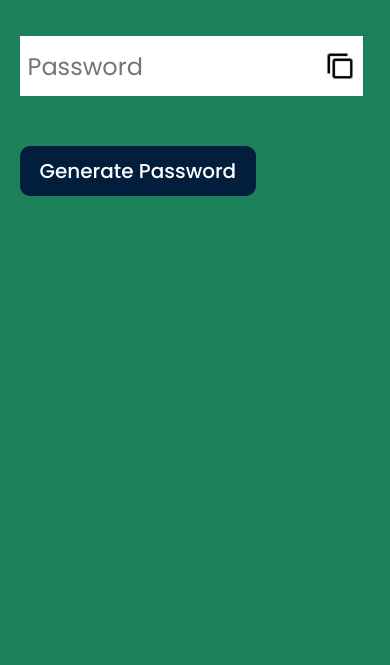
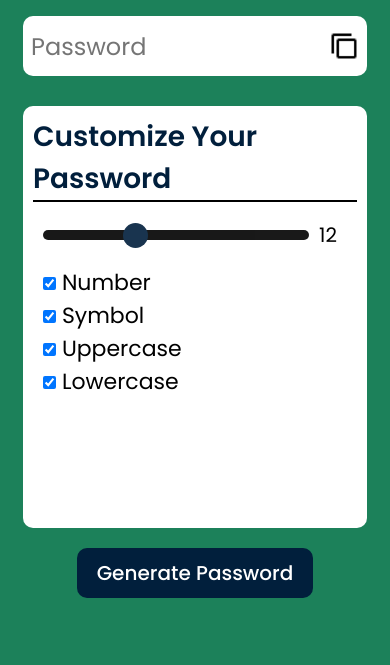
Before and after one commit to BibekPoudel855/Project_12_Password_Gen, a plain HTML site: page Project_12/index.html in a window 390 px wide. Shown: the part 179-844 px from the top of the page. Drawn offline with Linux system fonts and the light colour scheme; some packages are replaced by stand-ins of ours; a script that the page names is missing.

Commit message:
Add files via upload

```diff
--- a/Project_12/index.html
+++ b/Project_12/index.html
@@ -19,11 +19,52 @@
         <input type="text" placeholder="Password" id="pass-input">
         <img src="/Project_10_img/copy.png" alt="copy-img" id="copy-img">
     </div>
+
+    <div class="requirement">
+        <h3>Customize Your Password</h3>
+        <div class="req-inner-cont">
+            <!-- length range -->
+            <div class="range-cont">
+                <input type="range" min="8" max="20" id="range" value="12">
+                <span class="range-val">12</span>
+            </div>
+
+
+
+            <!-- symbol uprcase lowercase number chceck  -->
+        <div class="symbol-req-cont">
+        <div>
+            <input type="checkbox" id="number" checked  class="all-checkbox" value="number">
+                <label for="number">Number</label>
+        </div>
+
+        <div>
+            <input type="checkbox" id="symbol" checked class="all-checkbox" value="symbol">
+                <label for="symbol">Symbol</label>
+        </div>
+
+        <div>
+            <input type="checkbox" id="uppercase" checked class="all-checkbox" value="uppercase">
+            <label for="uppercase">Uppercase</label>
+        </div>
+
+        <div>
+            <input type="checkbox" id="lowercase" checked  class="all-checkbox" value="lowercase">
+            <label for="lowercase">Lowercase</label>
+        </div>
+
+            </div>
+        </div>
+    </div>
+
+
     <button class="generate-button">Generate Password</button>
+
     </div>
 </main>
 
 <footer></footer>
+<script src="https://cdn.jsdelivr.net/npm/sweetalert2@11"></script>
 <script src="script.js"></script>
 </body>
 </html>
--- a/Project_12/script.js
+++ b/Project_12/script.js
@@ -2,26 +2,77 @@
 const inputField=document.querySelector("#pass-input");
 const generateButton=document.querySelector(".generate-button");
 const copyImg=document.querySelector("#copy-img");
+const rangeValueSpan=document.querySelector(".range-val");
+const rangeBar=document.querySelector("#range");
+const numberCheckbox=document.querySelector("#number");
+const symbolChekbox=document.querySelector("#symbol");
+const upperCaseCheckbox=document.querySelector("#uppercase");
+const lowerCaseCheckbox=document.querySelector("#lowercase");
 // letters which password includes
-const length = 12;
+let length = rangeBar.value;
+function changeSpanVal(){
+    // range value showing
+    rangeValueSpan.innerText=rangeBar.value;
+    // length value
+    length=rangeBar.value
+}
+rangeBar.addEventListener("input",changeSpanVal);
+
+
+
 upperCase="ABCDEFGHIJKLMNOPQRSTUVWXYZ";
 const lowerCase= "abcdefghijklmnopqrstuvwxyz";
 const number="1234567890";
 const symbol="@#$!%^&*()_+=?:[]-";
 //include all lettters
 allLetters=upperCase+lowerCase+number+symbol;
-//to gen password
+
+function generateAndReturn(letter) {
+    let temp="";
+        temp += letter[Math.floor(Math.random()*letter.length)];
+    return temp;
+}
 function generatePassword() {
-    let password="";
-    while(length > password.length){
-        password = password + allLetters[Math.floor(Math.random()*allLetters.length)];
-    }
+        let password="";
+        let countLengt=0;
+        while (length>password.length) {
+            if (lowerCaseCheckbox.checked) {
+                password+=generateAndReturn(lowerCase);
+            }
+            if (upperCaseCheckbox.checked) {
+                password+=generateAndReturn(upperCase);
+            }
+            if (symbolChekbox.checked) {
+                password+=generateAndReturn(symbol);
+            }
+            if(numberCheckbox.checked){
+                password+=generateAndReturn(number);
+            }
+            if (!numberCheckbox.checked && !symbolChekbox.checked && !upperCaseCheckbox.checked && !lowerCaseCheckbox.checked) {
+                customAlert();
+                break;
+            }
+        }
+        displayPassword(password);
+}
+
+function customAlert() {
+    Swal.fire({
+        icon: "error",
+        title: "Oops...",
+        text: "Something went wrong!",
+        footer: '<a href="https://www.bibekpoudel.info.np/Error/error.html">"Why do I have this issue?"</a>'
+    });
+}
+function displayPassword(password) {
+    password = password.substring(0,length);
     inputField.value=password;
 }
+
+
 generateButton.addEventListener("click",generatePassword);
-
 //to copy password
 copyImg.addEventListener("click",()=>{
     inputField.select();
     document.execCommand("copy");
-})
+});
--- a/Project_12/style.css
+++ b/Project_12/style.css
@@ -50,30 +50,34 @@ main {
   height: 100vh;
 }
 /*///////////// code ////////////*/
-.container{
-    padding: 150px 0;
+.container {
+  padding: 30px 0;
+  display: flex;
+  flex-direction: column;
+  align-items: center;
 }
-.company-name{
-    color: #011F3C;
+.company-name {
+  color: #011f3c;
   font-size: 50px;
 }
-.title{
+.title {
   text-decoration: underline;
   font-size: 40px;
-
 }
-.display-pass{
+/* to display password */
+.display-pass {
   width: 50%;
   height: 70px;
-    margin: 50px 0;
+  margin: 30px 0;
   padding: 0 30px;
   background-color: white;
   color: black;
   display: flex;
-    justify-content:space-between;
+  justify-content: space-between;
   align-items: center;
+  border-radius: 10px;
 }
-.display-pass>input{
+.display-pass > input {
   font-size: 30px;
   font-weight: 400;
   outline: 0;
@@ -81,12 +85,71 @@ main {
   height: 70px;
   width: 70%;
 }
-.display-pass>img{
+.display-pass > img {
   height: 50%;
   cursor: pointer;
 }
-.generate-button{
-    background-color: #011F3C;
+/* requirement for generate password */
+.requirement{
+  height: 200px;
+  width: 50%;
+  background-color: white;
+  border-radius: 10px;
+  margin: 0 0 20px 0;
+  padding: 10px 10px;
+  color: black;
+
+}
+.req-inner-cont{
+  display: flex;
+  justify-content: space-evenly;
+  padding: 10px 10px;
+}
+.requirement>h3{
+  color: #011f3c;
+  font-size: 28px;
+  font-weight: 600;
+  width: 100%;
+  border-bottom: 2px solid black;
+}
+.range-cont{
+  display: flex;
+  align-items: center;
+}
+
+#range{
+  appearance: none;
+  width: 100%;
+  height: 10px;
+  border-radius: 5px;
+  background: #000000;
+  outline: none;
+  opacity: 0.9;
+  -webkit-transition: .2s;
+  transition: opacity .2s;
+}
+#range:hover {
+  opacity: 1;
+}
+#range::-webkit-slider-thumb {
+  -webkit-appearance: none;
+  appearance: none;
+  width: 25px;
+  border-radius: 50%;
+  height: 25px;
+  background: #011f3c;
+  cursor: pointer;
+}
+.range-val{
+  margin: 0 10px;
+  color: black;
+  font-size: 20px;
+}
+.symbol-req-cont{
+  font-size: 20px;
+}
+.generate-button {
+  background-color: #011f3c;
   padding: 15px 30px;
   border-radius: 10px;
   border: none;
@@ -95,30 +158,44 @@ main {
   color: white;
 }
 
-
-
 @media (max-width: 600px) {
-    .container{
+  .container {
     padding: 60px 0;
   }
-    .company-name{
+  .company-name {
     font-size: 40px;
   }
-    .title{
+  .title {
     font-size: 30px;
   }
-
-    .display-pass{
+/* password  */
+  .display-pass {
     width: 98%;
     height: 60px;
     padding: 0 8px;
   }
-    .display-pass>input{
+  .display-pass > input {
     height: 50px;
     width: 85%;
     font-size: 24px;
   }
-    .generate-button{
+/* requirement */
+.requirement{
+  width: 98%;
+  height: 50vh;
+}
+.req-inner-cont{
+  flex-direction: column;
+}
+.range-cont{
+  margin: 8px 0;
+}
+.symbol-req-cont{
+  margin: 8px 0;
+  font-size: 22px;
+}
+/* button  */
+  .generate-button {
     padding: 10px 20px;
     font-size: 20px;
   }
```
Lines whose indentation alone changed are shown as unchanged.
